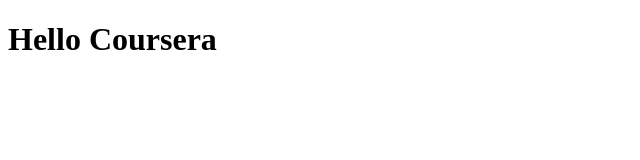
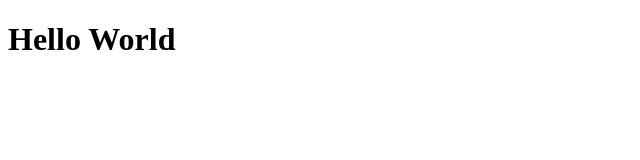
Before and after one commit to bastian2/coursera-test, a plain HTML site: page site/index.html in a window 1280 px wide. Shown: the whole page, without its empty margins (0-640 px from the left). Drawn offline with Linux system fonts and the light colour scheme.

Commit message:
Small Change.

```diff
--- a/site/index.html
+++ b/site/index.html
@@ -4,6 +4,6 @@
 	<title>Hello Coursera</title>
 </head>
 <body>
-<h1>Hello Coursera</h1>
+<h1>Hello World</h1>
 </body>
 </html>
```
